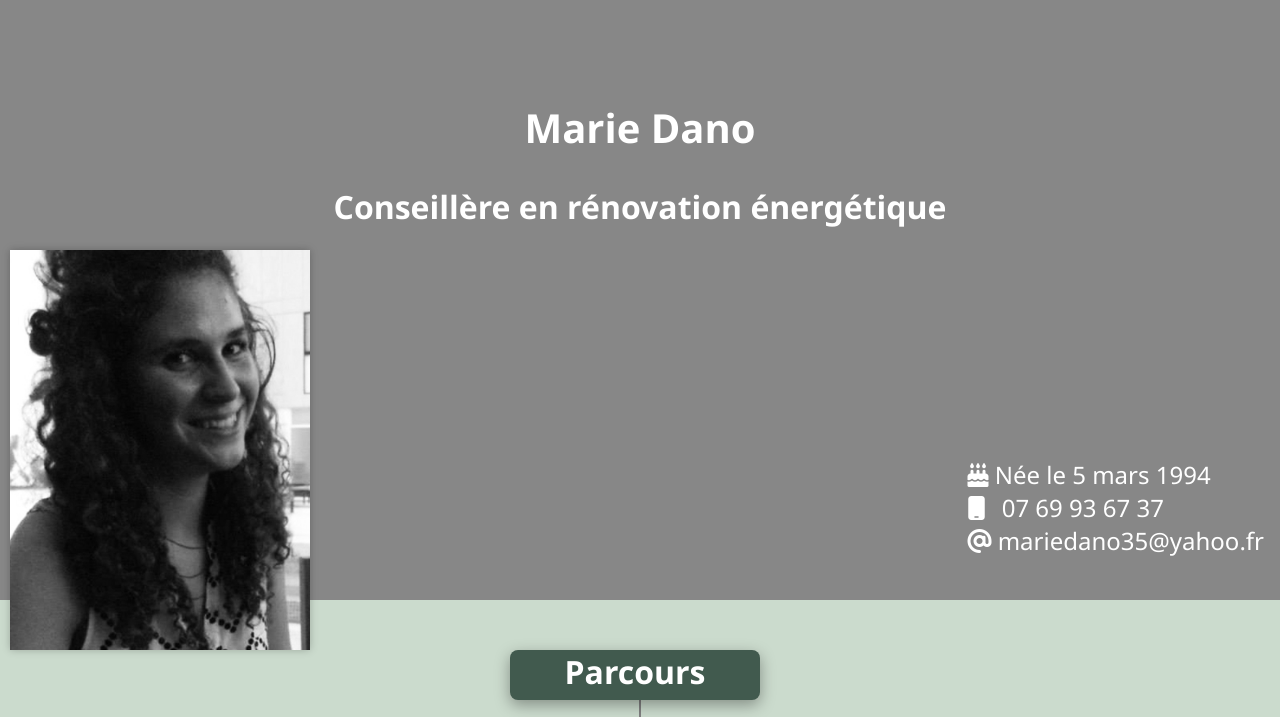
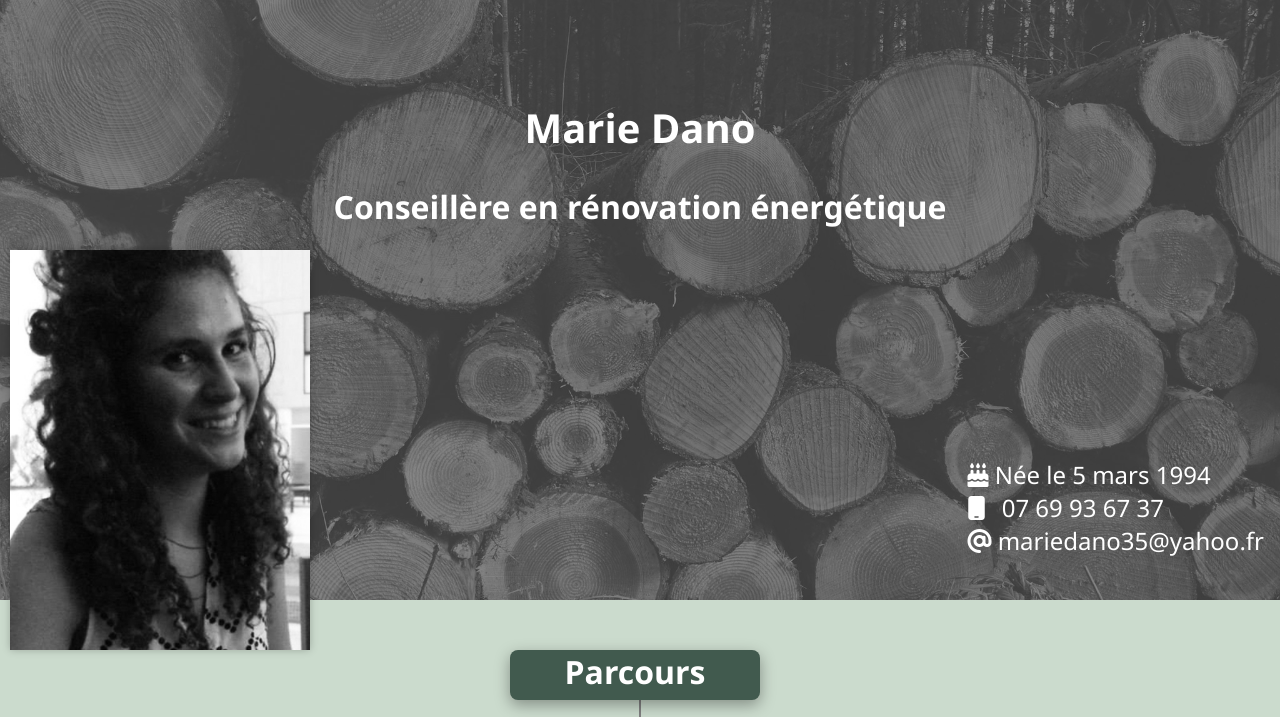
Before and after one commit to Jcellier/CV_Marie_Dano, a plain HTML site: page index.html in a window 1280 px wide. Shown: the top 717 px of the page. Drawn offline with Linux system fonts and the light colour scheme; the site is published under a folder, as on GitHub Pages, so addresses that start at the root find nothing.

Commit message:
Changed bg image link

```diff
--- a/sass/layout/_header.scss
+++ b/sass/layout/_header.scss
@@ -1,7 +1,7 @@
 header {
   color: white;
   height: 600px;
-  background-image: url("/images/bg-image.jpg");
+  background-image: url("../images/bg-image.jpg");
   background-size: cover;
   -webkit-filter: grayscale(100%);
   filter: grayscale(100%);
```
Also changed, not shown: css/style.css.
